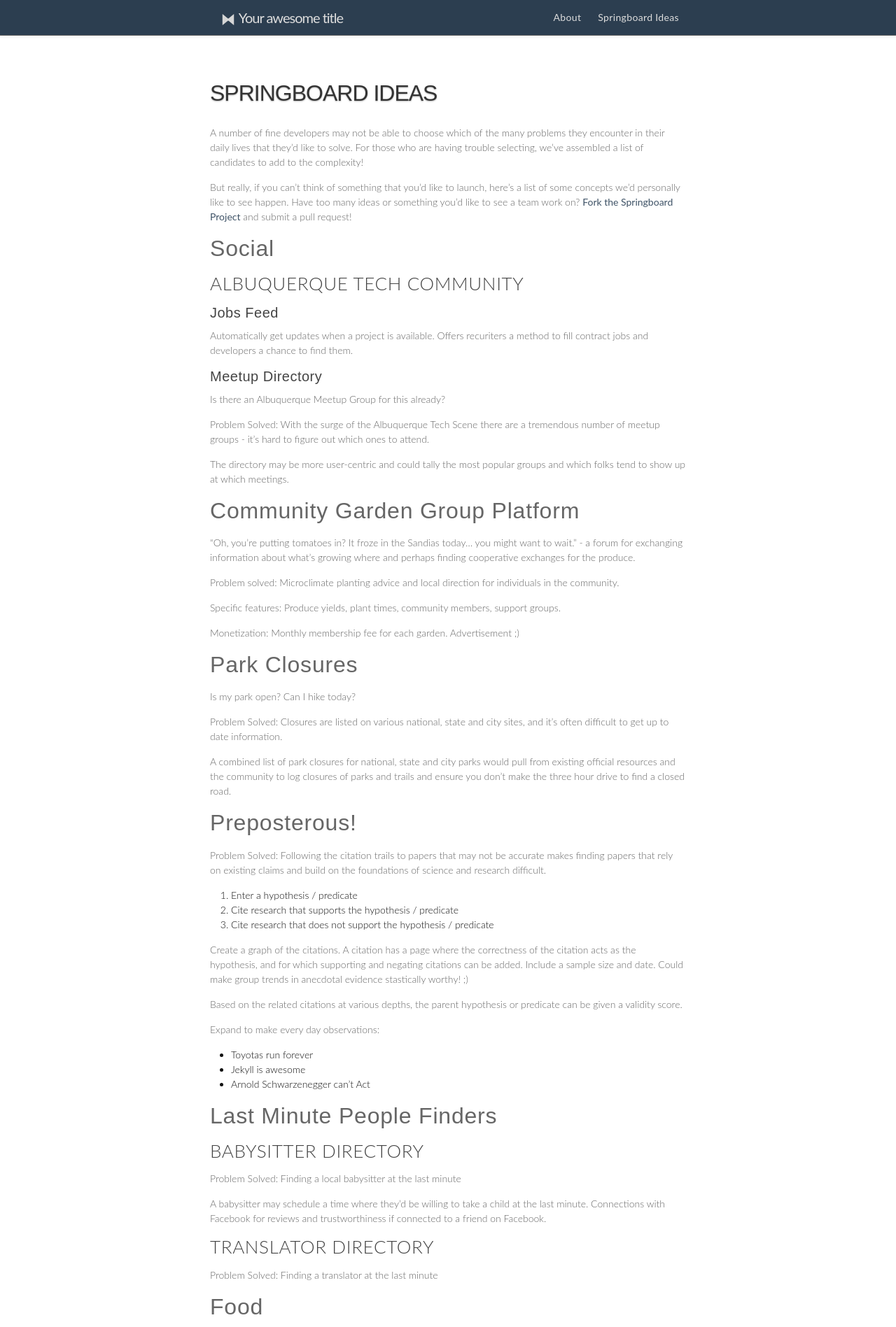
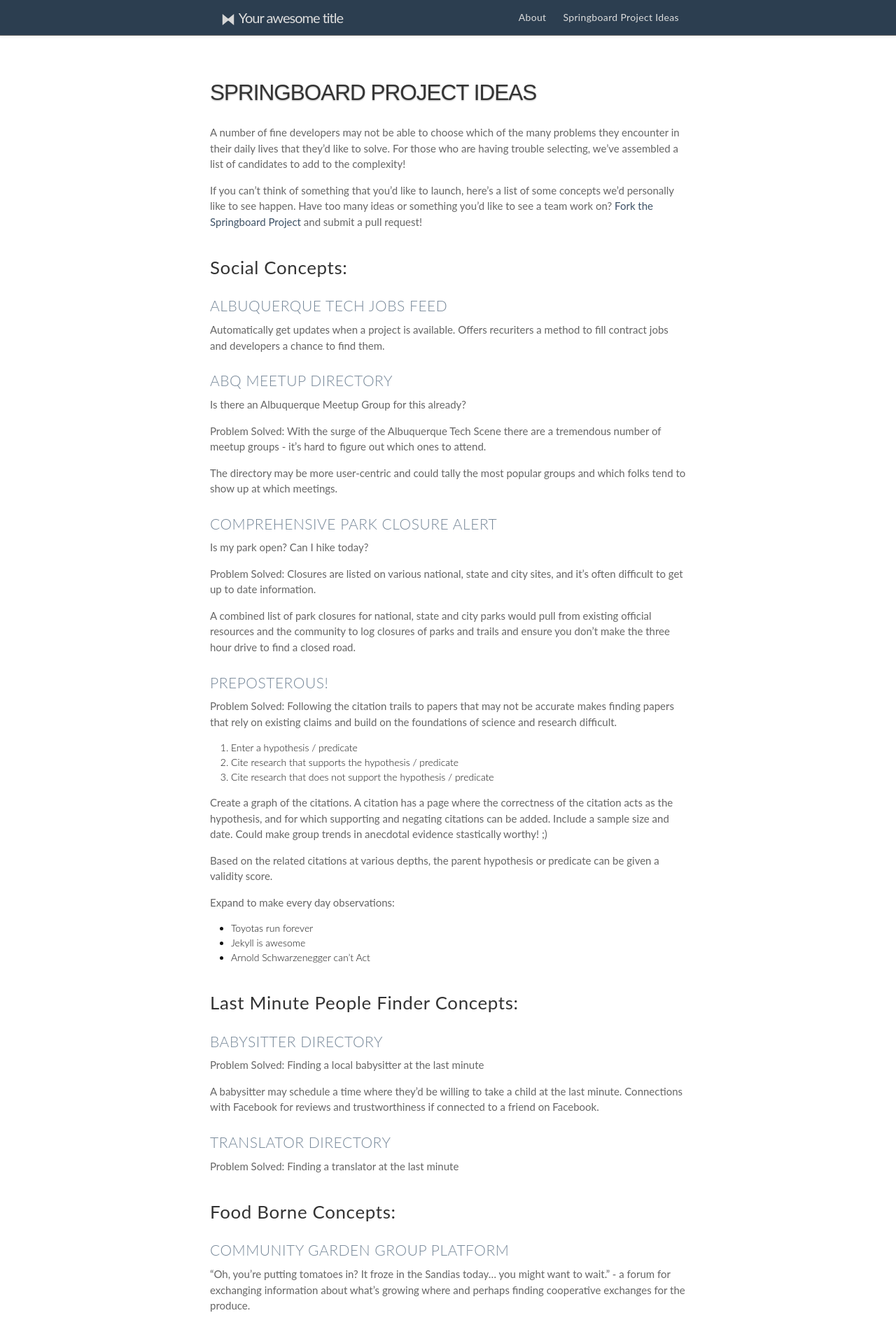
Before and after one commit to bowtie-io/springboard, a Jekyll site: the page built from ideas.md, in a window 1280 px wide. Shown: the top 1897 px of the page at 70% size. Built offline with Jekyll 4.4.1, drawn with Linux system fonts in a browser that asks for light colours; some of the changed text lies outside the part shown.

Commit message:
Better blog styles. Add fork CSS banner [#quick]

```diff
--- a/_sass/theme.scss
+++ b/_sass/theme.scss
@@ -363,14 +363,36 @@
 		.section{
 		 padding:50px 0;
 		}
-		.post-title {
-			font-size:32px;
-		}
-		.page-heading {
-			font-size: 26px;
+		.post-title,.page-heading {
+			font-size:2.25em;
 		}
 		h1, h2, h3, h4, p {
 			text-align:left;
+		}
+		body, p{
+			font-size:15px;
+			font-weight:400;
+			font-family:lato, helvetica, sans-serif;
+		}
+		h2 {
+			font-size:1.85em;
+			font-weight:400;
+			margin:1.5em 0 .5em;
+			color:#333;
+			font-family:lato, helvetica, sans-serif;
+		}
+		h3 {
+			font-size:1.5em;
+			margin:1.25em 0 .5em;
+			color:#789;
+			text-transform:uppercase;
+		}
+		h4 {
+			font-size:1em;
+			font-weight:600;
+			margin:1.5em 0 .5em;
+			color:#333 !important;
+			text-transform:uppercase;
 		}
 		a {
 			font-weight:400;
--- a/css/main.scss
+++ b/css/main.scss
@@ -28,6 +28,19 @@
 $on-laptop:        800px;
 
 
+.github-fork-ribbon-wrapper {
+  top: 70px !important;
+  }
+
+.github-fork-ribbon {
+  background-color: #333 !important;
+  }
+
+.github-fork-ribbon-wrapper.left {
+  left: -20px !important;
+  }
+
+
 @mixin media-query($device) {
     @media screen and (max-width: $device) {
         @content;
--- a/ideas.md
+++ b/ideas.md
@@ -1,75 +1,45 @@
 ---
 layout: page
-title: "Springboard Ideas"
+title: "Springboard Project Ideas"
 ---
 
 A number of fine developers may not be able to choose which of the many problems they encounter in their daily lives that they'd like to solve. For those who are having trouble selecting, we've assembled a list of candidates to add to the complexity!
 
-But really, if you can't think of something that you'd like to launch, here's a list of some concepts we'd personally like to see happen. Have too many ideas or something you'd like to see a team work on? [Fork the Springboard Project](https://github.com/bowtie-io/springboard) and submit a pull request!
+If you can't think of something that you'd like to launch, here's a list of some concepts we'd personally like to see happen. Have too many ideas or something you'd like to see a team work on? [Fork the Springboard Project](https://github.com/bowtie-io/springboard) and submit a pull request!
 
-## Social
+## Social Concepts:
 
-### Albuquerque Tech Community
+### Albuquerque Tech Jobs Feed
 
-#### Jobs Feed
+Automatically get updates when a project is available. Offers recuriters a method to fill contract jobs and developers a chance to find them.
 
-Automatically get updates when a project is available. Offers recuriters
-a method to fill contract jobs and developers a chance to find them.
-
-#### Meetup Directory
+### ABQ Meetup Directory
 
 Is there an Albuquerque Meetup Group for this already?
 
-Problem Solved: With the surge of the Albuquerque Tech Scene there are
-a tremendous number of meetup groups - it's hard to figure out which ones to
-attend.
+Problem Solved: With the surge of the Albuquerque Tech Scene there are a tremendous number of meetup groups - it's hard to figure out which ones to attend.
 
-The directory may be more user-centric and could tally the most popular groups
-and which folks tend to show up at which meetings.
+The directory may be more user-centric and could tally the most popular groups and which folks tend to show up at which meetings.
 
-## Community Garden Group Platform
-
-"Oh, you're putting tomatoes in? It froze in the Sandias today... you might want
-to wait." - a forum for exchanging
-information about what's growing where and perhaps finding cooperative exchanges
-for the produce.
-
-Problem solved: Microclimate planting advice and local direction for individuals
-in the community.
-
-Specific features: Produce yields, plant times, community members, support
-groups.
-
-Monetization: Monthly membership fee for each garden. Advertisement ;)
-
-## Park Closures
+### Comprehensive Park Closure Alert
 
 Is my park open? Can I hike today?
 
-Problem Solved: Closures are listed on various national, state and city sites,
-and it's often difficult to get up to date information.
+Problem Solved: Closures are listed on various national, state and city sites, and it's often difficult to get up to date information.
 
-A combined list of park closures for national, state and city parks would pull
-from existing official resources and the community to log closures of parks and
-trails and ensure you don't make the three hour drive to find a closed road.
+A combined list of park closures for national, state and city parks would pull from existing official resources and the community to log closures of parks and trails and ensure you don't make the three hour drive to find a closed road.
 
-## Preposterous!
+### Preposterous!
 
-Problem Solved: Following the citation trails to papers that may not be accurate
-makes finding papers that rely on existing claims and build on the foundations
-of science and research difficult.
+Problem Solved: Following the citation trails to papers that may not be accurate makes finding papers that rely on existing claims and build on the foundations of science and research difficult.
 
 1. Enter a hypothesis / predicate
 1. Cite research that supports the hypothesis / predicate
 1. Cite research that does not support the hypothesis / predicate
 
-Create a graph of the citations. A citation has a page where the correctness of
-the citation acts as the hypothesis, and for which supporting and negating
-citations can be added. Include a sample size and date. Could make group trends
-in anecdotal evidence stastically worthy! ;)
+Create a graph of the citations. A citation has a page where the correctness of the citation acts as the hypothesis, and for which supporting and negating citations can be added. Include a sample size and date. Could make group trends in anecdotal evidence stastically worthy! ;)
 
-Based on the related citations at various depths, the parent hypothesis or
-predicate can be given a validity score.
+Based on the related citations at various depths, the parent hypothesis or predicate can be given a validity score.
 
 Expand to make every day observations:
 
@@ -77,21 +47,31 @@
 - Jekyll is awesome
 - Arnold Schwarzenegger can't Act
 
-## Last Minute People Finders
+## Last Minute People Finder Concepts:
 
 ### Babysitter Directory
 
 Problem Solved: Finding a local babysitter at the last minute
 
-A babysitter may schedule a time where they'd be willing to take a child at the
-last minute. Connections with Facebook for reviews and trustworthiness if
-connected to a friend on Facebook.
+A babysitter may schedule a time where they'd be willing to take a child at the last minute. Connections with Facebook for reviews and trustworthiness if connected to a friend on Facebook.
+
 
 ### Translator Directory
 
 Problem Solved: Finding a translator at the last minute
 
-## Food
+## Food Borne Concepts:
+
+### Community Garden Group Platform
+
+"Oh, you're putting tomatoes in? It froze in the Sandias today... you might want to wait." - a forum for exchanging information about what's growing where and perhaps finding cooperative exchanges for the produce.
+
+Problem solved: Microclimate planting advice and local direction for individuals in the community.
+
+Specific features: Produce yields, plant times, community members, support groups.
+
+Monetization: Monthly membership fee for each garden. Advertisement ;)
+
 
 ### Green Chile Directory
 
@@ -100,7 +80,7 @@
 Problem Solved: Wouldn't you pay to find the best Green Chile for your
 enchiladas?
 
-## Financial
+## Financial Concepts:
 
 ### Bill Genius
 
```
Also changed, not shown: other parts of ideas.md (+2 -2 lines), css/theme.css (+15 -0 lines), index.html (+9 -2 lines), 1 other file.
